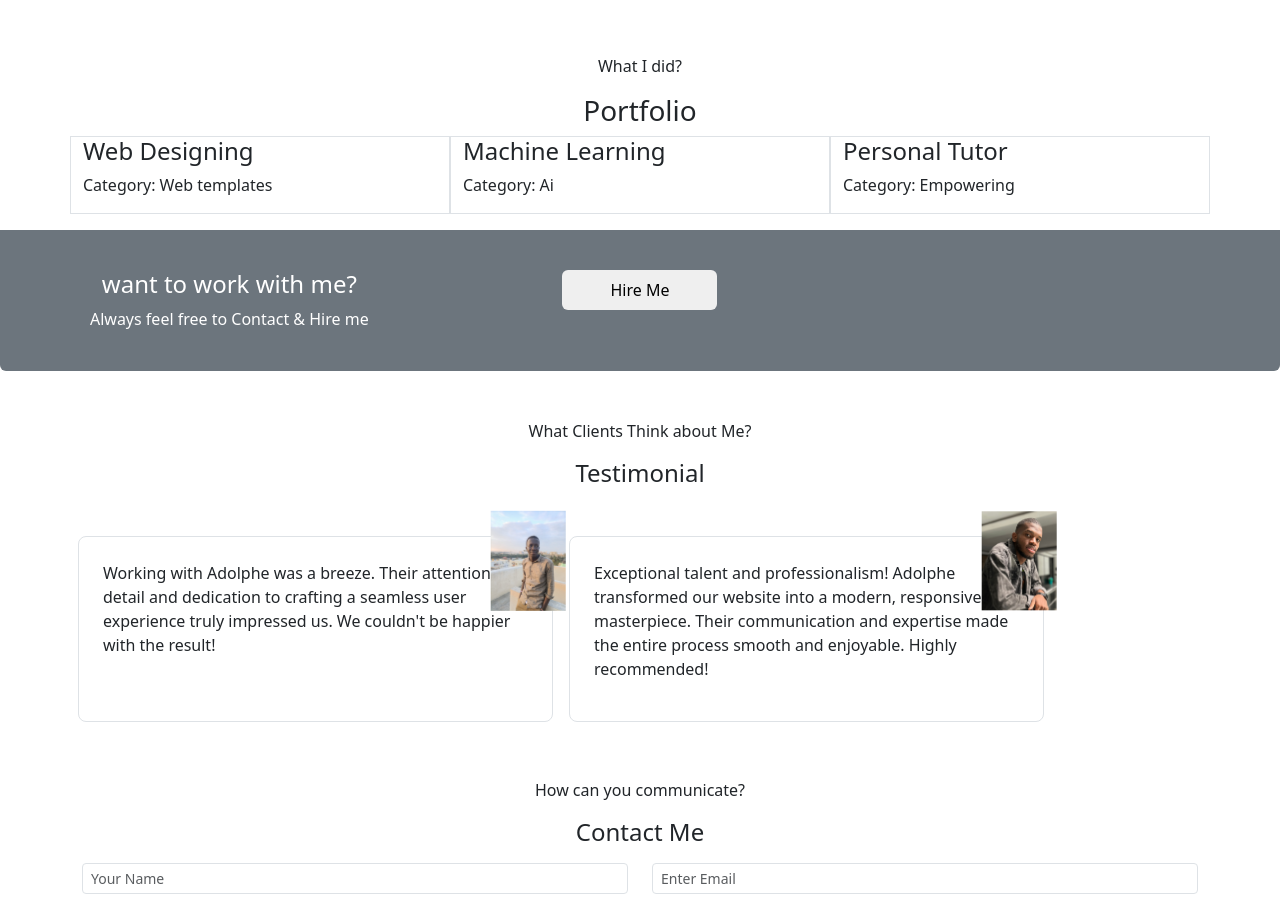
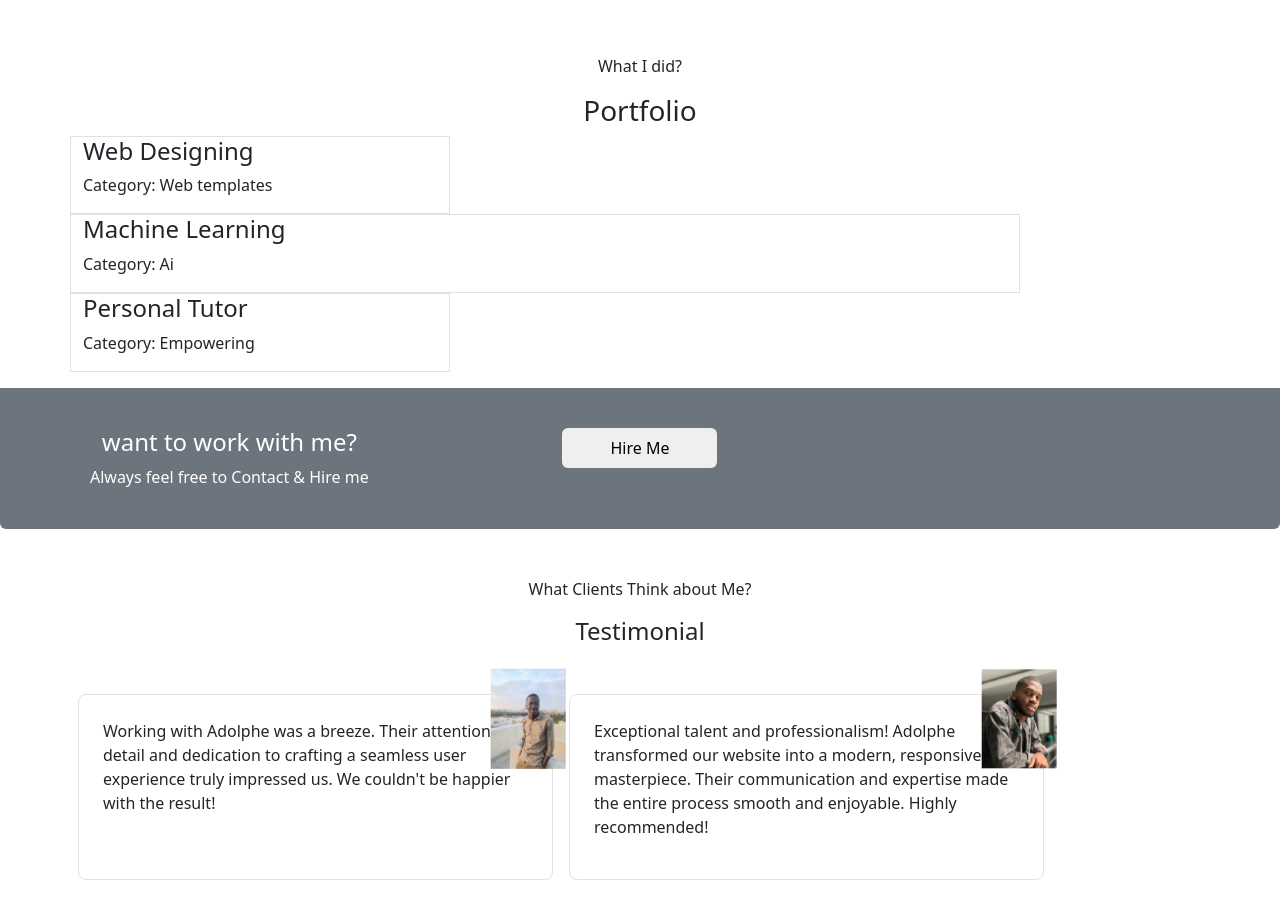
Before and after one commit to DrSense/myPortfolio, a plain HTML site: page index.html in a window 1280 px wide. Shown: the part 1480-2377 px from the top of the page. Drawn offline with nearby package versions, Linux system fonts and the light colour scheme.

Commit message:
Update index.html

```diff
--- a/index.html
+++ b/index.html
@@ -136,7 +136,7 @@
           <h4 class="title">Web Designing</h4>
           <p class="subtitle">Category: Web templates</p>
         </div>
-        <div class="col-4 border border-rounded">
+        <div class="col-4 col-sm-10 border border-rounded">
           <h4 class="title">Machine Learning</h4>
           <p class="subtitle">Category: Ai</p>
         </div>
```
